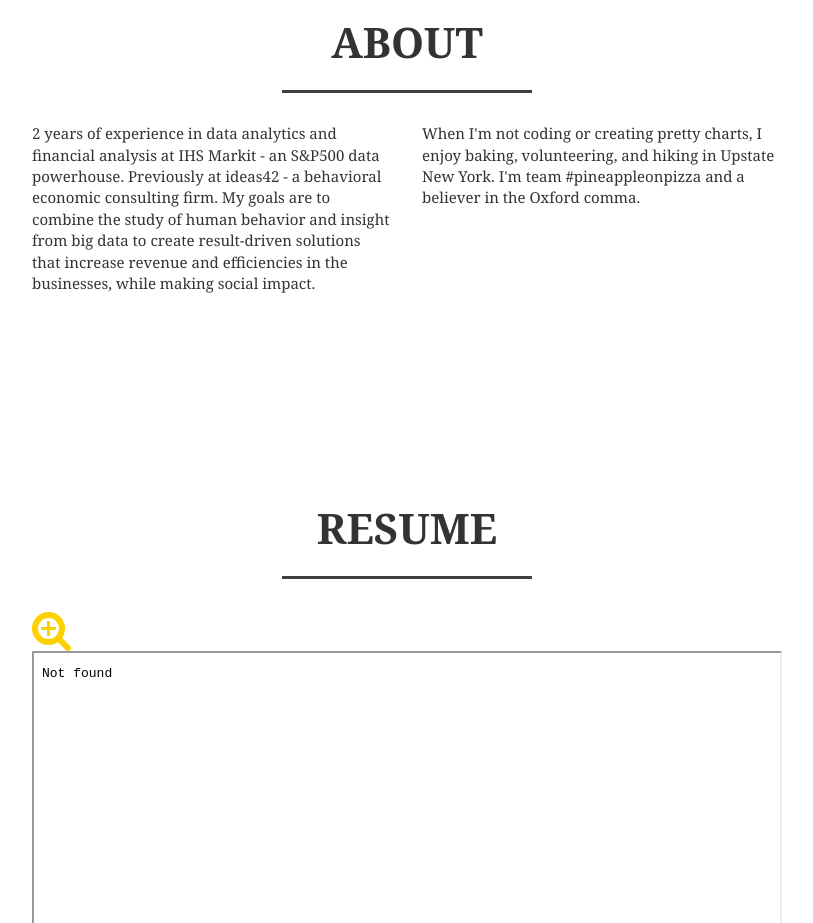
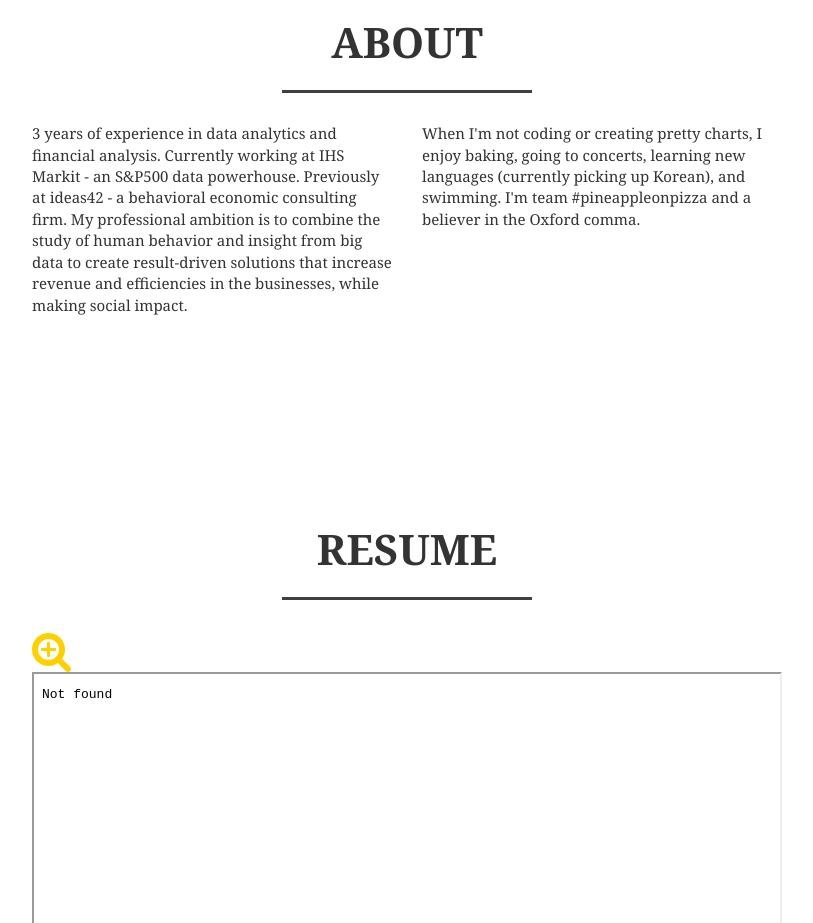
Before and after one commit to katiecao1/katiecao1.github.io, a website: page index.html in a window 1280 px wide. Shown: the part 880-1803 px from the top of the page, without its empty margins (233-1046 px from the left). Drawn offline with nearby package versions, Linux system fonts and the light colour scheme.

Commit message:
Update index.html

```diff
--- a/index.html
+++ b/index.html
@@ -98,11 +98,11 @@
             </div>
             <div class="row">
                 <div class="col-lg-4 col-lg-offset-2">
-                    <p>2 years of experience in data analytics and financial analysis at IHS Markit - an S&P500 data powerhouse. Previously at ideas42 - a behavioral economic consulting firm. My goals are to combine the study of human behavior and insight from big data to create result-driven solutions that increase revenue and efficiencies in the businesses, while making social impact.</p>
+                    <p>3 years of experience in data analytics and financial analysis. Currently working at IHS Markit - an S&P500 data powerhouse. Previously at ideas42 - a behavioral economic consulting firm. My professional ambition is to combine the study of human behavior and insight from big data to create result-driven solutions that increase revenue and efficiencies in the businesses, while making social impact.</p>
 				</div>
                 <div class="col-lg-4">
 
-                    <p>When I'm not coding or creating pretty charts, I enjoy baking, volunteering, and hiking in Upstate New York. I'm team #pineappleonpizza and a believer in the Oxford comma.</p>
+                    <p>When I'm not coding or creating pretty charts, I enjoy baking, going to concerts, learning new languages (currently picking up Korean), and swimming. I'm team #pineappleonpizza and a believer in the Oxford comma.</p>
                 </div>
             </div>
         </div>
```
